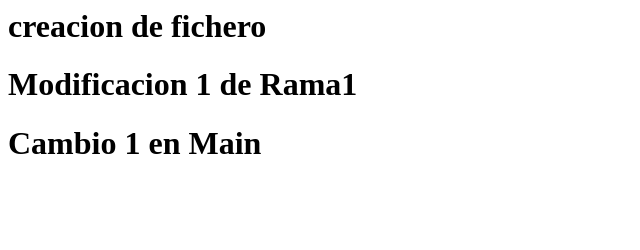
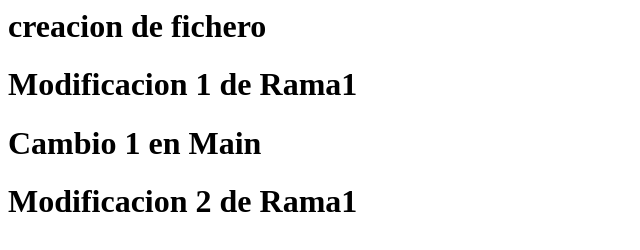
Before and after one commit to fernandojgarapps/RepositorioDemo, a plain HTML site: page index.html in a window 1280 px wide. Shown: the whole page, without its empty margins (0-640 px from the left). Drawn offline with Linux system fonts and the light colour scheme.

Commit message:
mod.2 rama1

```diff
--- a/index.html
+++ b/index.html
@@ -3,4 +3,5 @@
 
     <h1>Modificacion 1 de Rama1</h1>
     <h1>Cambio 1 en Main</h1>
+    <h1>Modificacion 2 de Rama1</h1>
 </html>
```
